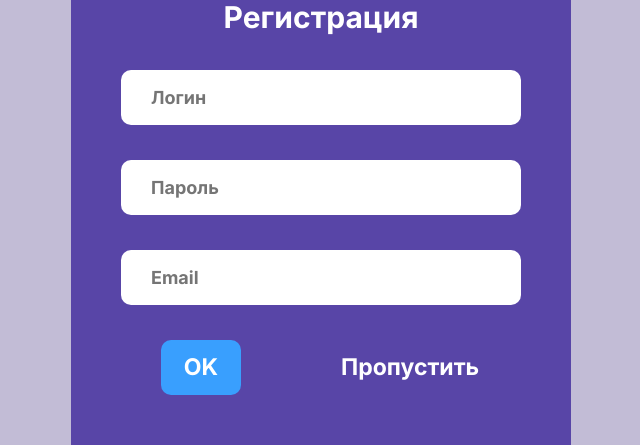
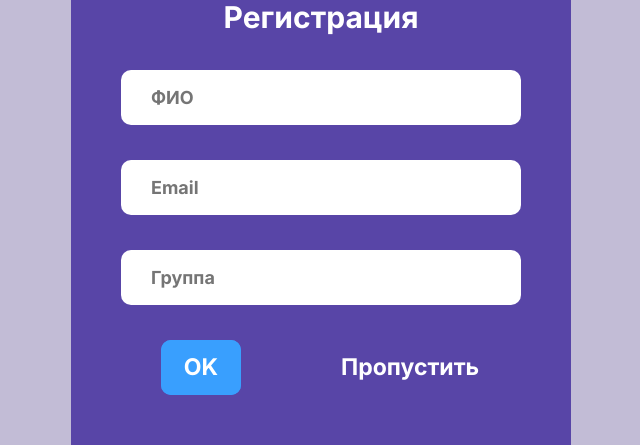
Before and after one commit to blinmarin/MTUCI_react, a React (Create React App) app: page /register in a window 1280 px wide. Shown: the part 196-641 px from the top of the page, without its empty margins (319-959 px from the left). Built offline with nearby package versions, Linux system fonts and the light colour scheme.

Commit message:
adding all pages requests

```diff
--- a/src/App.js
+++ b/src/App.js
@@ -2,7 +2,9 @@ import { BrowserRouter, Route, Routes } from 'react-router-dom';
 import './App.css';
 import New_password from './components/Forgot/New_password';
 import Login from './components/Login/Login';
+import Profile from './components/Profile';
 import Register from './components/Register/Register';
+
 
 
 const App = () => {
@@ -13,9 +15,11 @@ const App = () => {
     <div className='App'>
 
       <Routes>
+        <Route path="/" element={<Login />} />
         <Route path="login" element={<Login />} />
         <Route path="new_password" element={<New_password />} />
         <Route path="register" element={<Register />} />
+        <Route path="profile" element={<Profile />} />
       </Routes>
 
 
--- a/src/components/Forgot/New_password.jsx
+++ b/src/components/Forgot/New_password.jsx
@@ -1,6 +1,48 @@
 import style from './New_password.module.css';
+import { useState } from 'react';
+
+
+
 
 function New_password() {
+
+    const [email, setEmail] = useState("");
+
+
+    async function new_password() {
+        console.warn(email)
+
+        const requestOptions = {
+            method: 'POST',
+            headers: { 'Content-Type': 'application/json' },
+            body: JSON.stringify({
+                "email": email
+                 })
+        };
+
+
+        fetch('https://mtuci-backend.swedencentral.cloudapp.azure.com/auth/recover', requestOptions)
+            .then(async response => {
+                const isJson = response.headers.get('content-type')?.includes('application/json');
+                const data = isJson && await response.json();
+
+                // check for error response
+                if (!response.ok) {
+                    // get error message from body or default to response status
+                    const error = (data && data.message) || response.status;
+                    return Promise.reject(error);
+                } else {
+                    console.log('Got!', data);
+                    localStorage.setItem("user-info", JSON.stringify(data))
+                }
+
+            })
+            .catch(error => {
+                console.error('There was an error!', error.toString());
+            });
+
+    }
+
     return (
         <div className="New">
             <main>
@@ -12,14 +54,14 @@ function New_password() {
 
 
                     <div className={style.field}>
-                        <input type="text" placeholder="Email"></input>
+                        <input type="text" placeholder="Email"
+                        onChange = {(e) => setEmail(e.target.value)}></input>
                     </div>
 
                     </div>
 
                     <div className={style.button}>
-                        <input type="radio" id="button"></input>
-                        <label htmlFor="button">Продолжить</label>
+                        <button onClick={new_password}>Отправить</button>
                     </div>
 
 
--- a/src/components/Forgot/New_password.module.css
+++ b/src/components/Forgot/New_password.module.css
@@ -35,7 +35,7 @@
     margin-bottom: 35px;
 
 }
-
+/*
 .button input[type=radio] {
     position: absolute;
     top: 25px;
@@ -67,3 +67,21 @@
 .button input[type=radio]:checked~label {
     background-color: #013668;
 }
+*/
+
+.button {
+    cursor: pointer;
+    user-select: none;
+    display: block;
+    color: #ffffff;
+    background: #399ffe;
+    font-size: 23px;
+    height: 55px;
+    width: 100%;
+    border: none;
+    border-radius: 10px;
+    line-height: 55px;
+    text-align: center;
+    cursor: pointer;
+    margin-bottom: 15px;
+}
--- a/src/components/Login/Login.jsx
+++ b/src/components/Login/Login.jsx
@@ -11,16 +11,15 @@ function Login() {
 
     const navigate = useNavigate();
 
-    async function login2() {
+    async function login() {
         console.warn(email,password)
-        let item={email,password};
 
         const requestOptions = {
             method: 'POST',
             headers: { 'Content-Type': 'application/json' },
             body: JSON.stringify({
-                "username": "mbortnikova@yandex.ru",
-                "password":  "WBNJVEDR"
+                "username": email,
+                "password": password
                  })
         };
 
@@ -57,15 +56,17 @@ function Login() {
                     </div>
                     <div className={style.fields}>
                         <div className={style.field}>
-                            <input type="text" placeholder="Логин"></input>
+                            <input type="text" placeholder="Email"
+                            onChange = {(e) => setEmail(e.target.value)}></input>
 
                         </div>
                         <div className={style.field}>
-                            <input type="text" placeholder="Пароль"></input>
+                            <input type="password" placeholder="Пароль"
+                            onChange = {(e) => setPassword(e.target.value)}></input>
                         </div>
                     </div>
                     <div className={style.button}>
-                        <button onClick={login2}>Войти</button>
+                        <button onClick={login}>Войти</button>
                     </div>
                     <div className={style.link}>
                         <NavLink to = "/new_password">
--- /dev/null
+++ b/src/components/Profile.jsx
@@ -0,0 +1,10 @@
+function Profile() {
+    return (
+        <div className="Profile">
+            <main>
+                <h1>Profile</h1>
+            </main>
+        </div>);
+}
+
+export default Profile
--- a/src/components/Register/Register.jsx
+++ b/src/components/Register/Register.jsx
@@ -1,7 +1,58 @@
-import { NavLink } from 'react-router-dom';
+import { NavLink, useNavigate } from 'react-router-dom';
 import style from './Register.module.css';
+import { useState } from 'react';
+
 
 function Register() {
+
+    const [fullname, setFullname] = useState("");
+    const [email, setEmail] = useState("");
+    const [id_card, setId_card] = useState("");
+
+
+    const navigate = useNavigate();
+
+    async function register() {
+        console.warn(fullname,email,id_card)
+
+        const requestOptions = {
+            method: 'POST',
+            headers: { 'Content-Type': 'application/json' },
+            body: JSON.stringify({
+                "fullname": fullname,
+                "email": email,
+                "id_card": id_card,
+                 })
+        };
+
+
+        fetch('https://mtuci-backend.swedencentral.cloudapp.azure.com/auth/signup', requestOptions)
+            .then(async response => {
+                const isJson = response.headers.get('content-type')?.includes('application/json');
+                const data = isJson && await response.json();
+                //console.log(data)
+
+                // check for error response
+                if (!response.ok) {
+                    // get error message from body or default to response status
+                    const error = (data && data.message) || response.status;
+
+                    return Promise.reject(error);
+                } else {
+                    console.log('Got!', data);
+                    localStorage.setItem("user-info", JSON.stringify(data))
+                    navigate('/login');
+                }
+
+            })
+            .catch(error => {
+                console.error('There was an error!', error.toString());
+            });
+
+    }
+
+
+
     return (
         <div className="Reg">
             <main>
@@ -11,22 +62,24 @@ function Register() {
                 </div>
                 <div className={style.fields}>
                     <div className={style.field}>
-                        <input type="text" placeholder="Логин"></input>
+                        <input type="text" placeholder="ФИО"
+                        onChange = {(e) => setFullname(e.target.value)}></input>
                     </div>
 
                     <div className={style.field}>
-                        <input type="text" placeholder="Пароль"></input>
+                        <input type="text" placeholder="Email"
+                        onChange = {(e) => setEmail(e.target.value)}></input>
                     </div>
 
                     <div className={style.field}>
-                        <input type="text" placeholder="Email"></input>
+                        <input type="text" placeholder="Группа"
+                        onChange = {(e) => setId_card(e.target.value)}></input>
                     </div>
 
                     </div>
 
                     <div className={style.button}>
-                        <input type="radio" id="button"></input>
-                        <label htmlFor="button">OK</label>
+                        <button onClick={register}>OK</button>
                     </div>
 
                     <div>
--- a/src/components/Register/Register.module.css
+++ b/src/components/Register/Register.module.css
@@ -51,7 +51,7 @@
 }
 
 
-.button input[type=radio] {
+/*.button input[type=radio] {
     position: absolute;
     top: 25px;
     left: 25px;
@@ -83,3 +83,28 @@
 .button input[type=radio]:checked~label {
     background-color: #013668;
 }
+*/
+
+.button{
+    float: left;
+    cursor: pointer;
+    user-select: none;
+    color: #ffffff;
+    background: #399ffe;
+    font-size: 23px;
+    height: 55px;
+    width: 20%;
+    border: none;
+    border-radius: 10px;
+    line-height: 55px;
+    text-align: center;
+    cursor: pointer;
+    margin-bottom: 15px;
+    margin-left: 10%;
+}
+
+
+
+button:hover {
+    background-color: #013668;
+}
```
